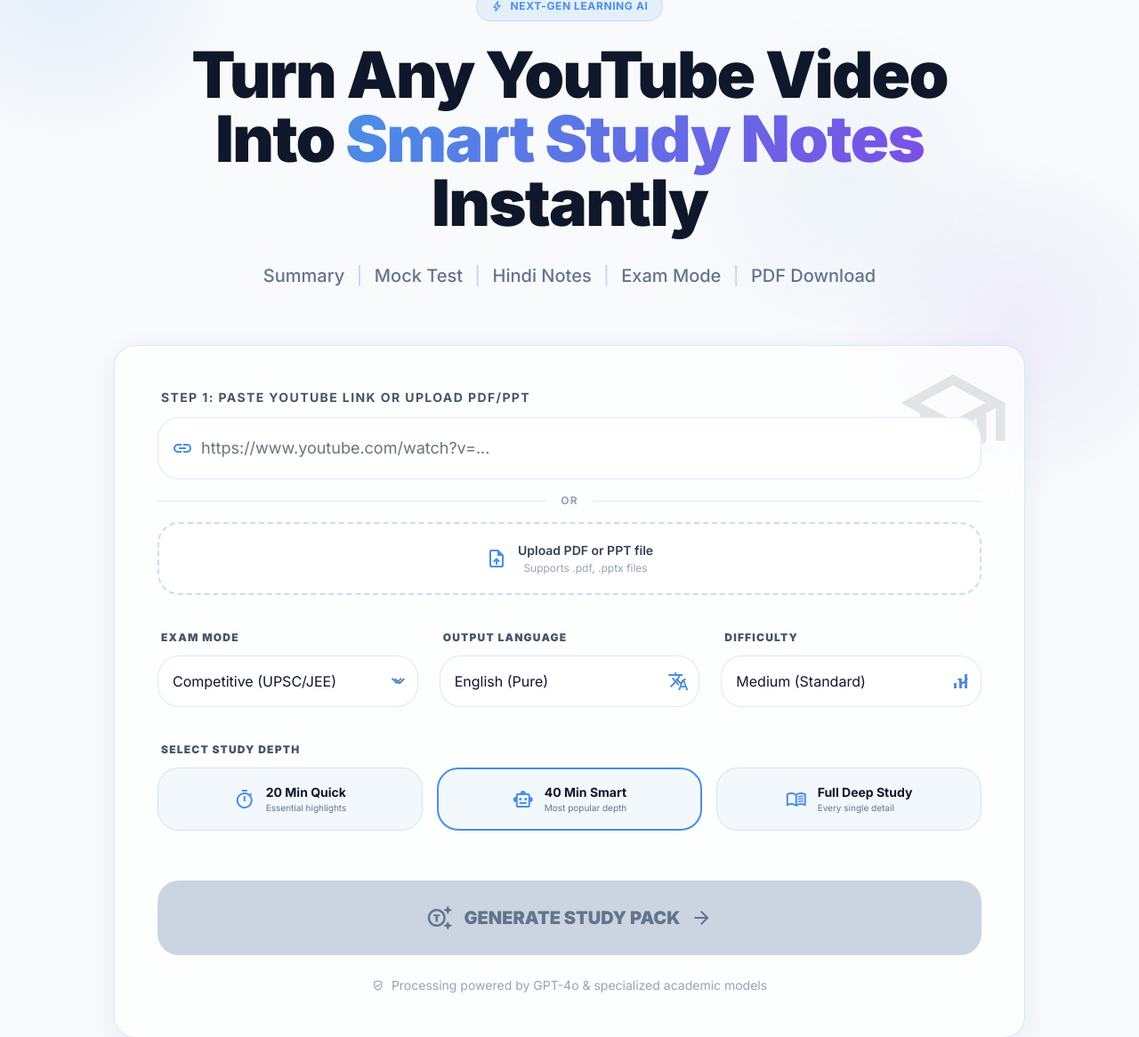
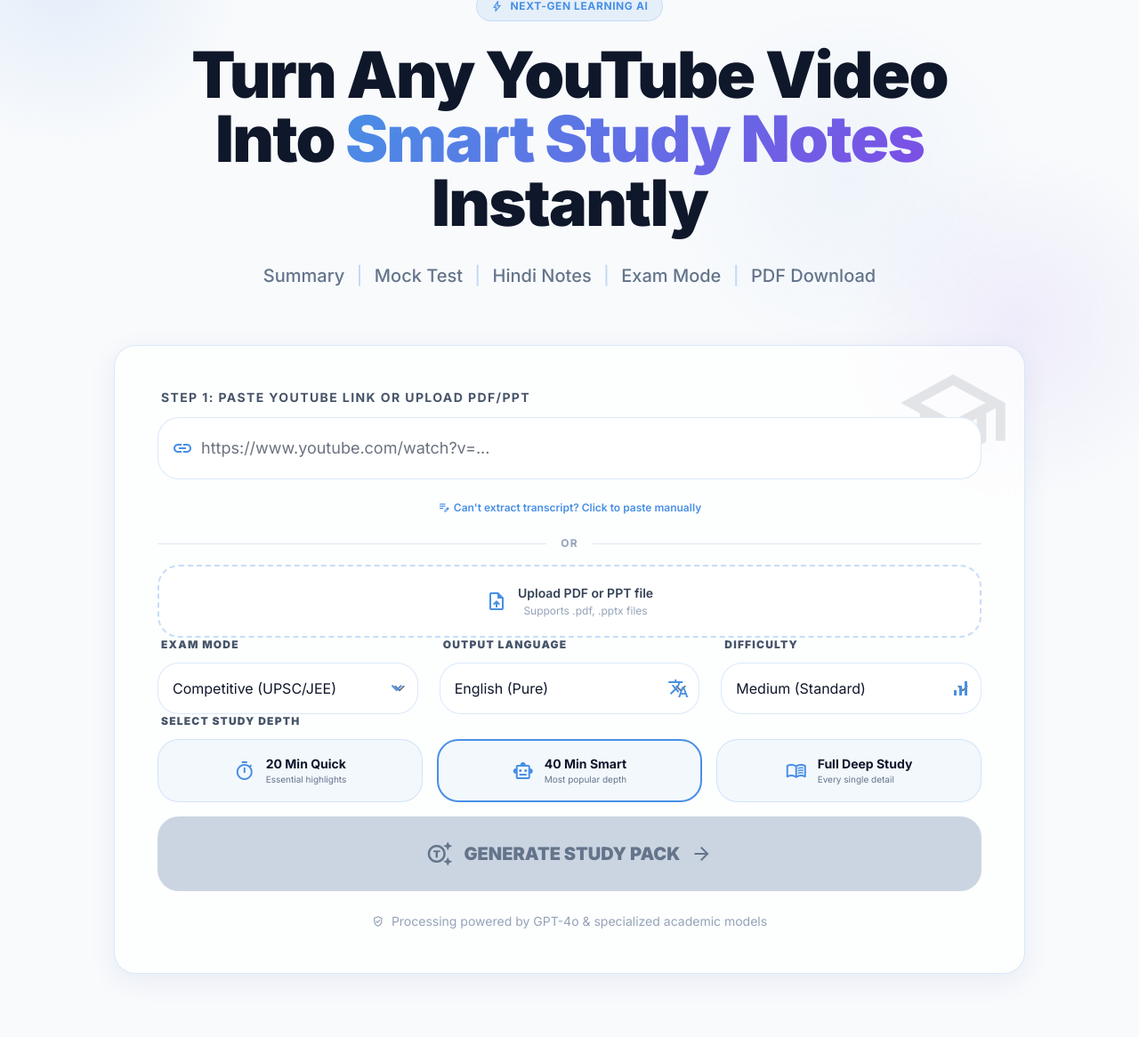
Before and after one commit to nikhiljaroli8288/snap_study-deploy-, a Flask app: page /home in a window 1280 px wide. Shown: the part 155-1321 px from the top of the page at 89% size. Run offline with Flask 3, Linux system fonts and the light colour scheme; the visitor is signed in with stand-in values (Sample User, id 1); some libraries are stand-ins or nearby versions.

Commit message:
Fix transcript extraction and add fallback options
- Fixed get_transcript() to work with current youtube-transcript-api version
  - Added support for instance-based fetch() API (newest version)
  - Added better error handling and detailed logging for all methods
  - Added comprehensive fallback chain for different API versions

- Added manual transcript paste option in UI
  - New textarea for users to paste transcript manually
  - Toggle button to show/hide manual input section
  - Integrated with existing workflow seamlessly

- Enhanced error messages
  - Clearer error messages that guide users to alternatives
  - Detailed logging to diagnose production issues
  - Better user experience when extraction fails

- Improved transcript text extraction
  - Support for FetchedTranscript objects with snippets attribute
  - Better handling of different transcript object types
  - More robust text normalization

Co-Authored-By: Claude Opus 4.6 <noreply@anthropic.com>

```diff
--- a/app.py
+++ b/app.py
@@ -153,10 +153,17 @@ def _extract_text_from_transcript_object(transcript_obj):
         return transcript_obj.strip()
     if isinstance(transcript_obj, list):
         return _extract_text_from_transcript_entries(transcript_obj)
+    # Handle FetchedTranscript object with snippets attribute
+    if hasattr(transcript_obj, 'snippets'):
+        try:
+            snippets = getattr(transcript_obj, 'snippets', [])
+            return _extract_text_from_transcript_entries(snippets)
+        except Exception:
+            pass
     if hasattr(transcript_obj, 'fetch'):
         try:
             fetched = transcript_obj.fetch()
-            return _extract_text_from_transcript_entries(fetched)
+            return _extract_text_from_transcript_object(fetched)
         except Exception:
             return ''
     return ''
@@ -164,74 +171,110 @@ def _extract_text_from_transcript_object(transcript_obj):
 
 def get_transcript(video_id):
     """Get transcript text from a YouTube video. Supports multiple API versions."""
-    languages = ['en', 'hi', 'en-US', 'en-GB', 'en-IN']
+    all_errors = []
+    languages = ['en', 'hi', 'en-US', 'en-GB', 'en-IN', 'auto']
 
-    # Try the static method approach (version 0.6.x and 1.x)
+    # Method 1: Try instance-based fetch API (newest version)
     try:
-        transcript = YouTubeTranscriptApi.get_transcript(video_id)
-        text = _extract_text_from_transcript_object(transcript)
-        if text:
-            return text
+        api = YouTubeTranscriptApi()
+        if hasattr(api, 'fetch'):
+            result = api.fetch(video_id)
+            text = _extract_text_from_transcript_object(result)
+            if text:
+                print(f'[transcript] SUCCESS: Instance fetch method extracted {len(text)} chars')
+                return text
     except Exception as e:
-        print(f'[transcript] Primary method failed: {e}')
+        err_msg = f'Method 1 (instance fetch): {type(e).__name__}: {str(e)}'
+        print(f'[transcript] {err_msg}')
+        all_errors.append(err_msg)
 
-    # Try with language fallback
+    # Method 2: Try instance-based list API
     try:
-        transcript = YouTubeTranscriptApi.get_transcript(video_id, languages=languages)
-        text = _extract_text_from_transcript_object(transcript)
-        if text:
-            return text
-    except Exception as e:
-        print(f'[transcript] Language fallback failed: {e}')
-
-    # Try transcript listing APIs (covers more video/language cases)
-    try:
-        ytt = YouTubeTranscriptApi()
-        list_fn = None
-        if hasattr(ytt, 'list'):
-            list_fn = ytt.list
-        elif hasattr(YouTubeTranscriptApi, 'list_transcripts'):
-            list_fn = YouTubeTranscriptApi.list_transcripts
-        if list_fn:
-            transcript_list = list_fn(video_id)
-            for lang in languages:
+        api = YouTubeTranscriptApi()
+        if hasattr(api, 'list'):
+            transcript_list = api.list(video_id)
+            # Try manually created first
+            for transcript in transcript_list:
                 try:
-                    if hasattr(transcript_list, 'find_transcript'):
-                        chosen = transcript_list.find_transcript([lang])
-                        text = _extract_text_from_transcript_object(chosen)
-                        if text:
-                            return text
-                except Exception:
-                    continue
-            for finder in ('find_manually_created_transcript', 'find_generated_transcript'):
-                fn = getattr(transcript_list, finder, None)
-                if not fn:
-                    continue
-                try:
-                    chosen = fn(languages)
-                    text = _extract_text_from_transcript_object(chosen)
+                    text = _extract_text_from_transcript_object(transcript)
                     if text:
+                        print(f'[transcript] SUCCESS: Instance list method extracted {len(text)} chars')
                         return text
                 except Exception:
                     continue
     except Exception as e:
-        print(f'[transcript] Transcript-list fallback failed: {e}')
+        err_msg = f'Method 2 (instance list): {type(e).__name__}: {str(e)}'
+        print(f'[transcript] {err_msg}')
+        all_errors.append(err_msg)
 
-    # Try instance-based approach (newer versions)
-    try:
-        ytt = YouTubeTranscriptApi()
-        if hasattr(ytt, 'fetch'):
-            transcript = ytt.fetch(video_id)
+    # Method 3: Try static get_transcript (older versions)
+    if hasattr(YouTubeTranscriptApi, 'get_transcript'):
+        try:
+            transcript = YouTubeTranscriptApi.get_transcript(video_id)
             text = _extract_text_from_transcript_object(transcript)
             if text:
+                print(f'[transcript] SUCCESS: Static method extracted {len(text)} chars')
                 return text
-        elif hasattr(ytt, 'get_transcript'):
-            transcript = ytt.get_transcript(video_id)
+        except Exception as e:
+            err_msg = f'Method 3 (static): {type(e).__name__}: {str(e)}'
+            print(f'[transcript] {err_msg}')
+            all_errors.append(err_msg)
+
+        # Try with language fallback
+        try:
+            transcript = YouTubeTranscriptApi.get_transcript(video_id, languages=languages)
             text = _extract_text_from_transcript_object(transcript)
             if text:
+                print(f'[transcript] SUCCESS: Language fallback extracted {len(text)} chars')
                 return text
-    except Exception as e:
-        print(f'[transcript] Instance method failed: {e}')
+        except Exception as e:
+            err_msg = f'Method 4 (language fallback): {type(e).__name__}: {str(e)}'
+            print(f'[transcript] {err_msg}')
+            all_errors.append(err_msg)
+
+    # Method 4: Try list_transcripts API (most comprehensive for older versions)
+    if hasattr(YouTubeTranscriptApi, 'list_transcripts'):
+        try:
+            transcript_list = YouTubeTranscriptApi.list_transcripts(video_id)
+
+            # Try manually created transcripts first (higher quality)
+            try:
+                transcript = transcript_list.find_manually_created_transcript(languages)
+                text = _extract_text_from_transcript_object(transcript)
+                if text:
+                    print(f'[transcript] SUCCESS: Manual transcript extracted {len(text)} chars')
+                    return text
+            except Exception:
+                pass
+
+            # Try generated transcripts
+            try:
+                transcript = transcript_list.find_generated_transcript(languages)
+                text = _extract_text_from_transcript_object(transcript)
+                if text:
+                    print(f'[transcript] SUCCESS: Generated transcript extracted {len(text)} chars')
+                    return text
+            except Exception:
+                pass
+
+            # Try any available transcript
+            for transcript in transcript_list:
+                try:
+                    text = _extract_text_from_transcript_object(transcript)
+                    if text:
+                        print(f'[transcript] SUCCESS: Any available transcript extracted {len(text)} chars')
+                        return text
+                except Exception:
+                    continue
+        except Exception as e:
+            err_msg = f'Method 5 (list_transcripts): {type(e).__name__}: {str(e)}'
+            print(f'[transcript] {err_msg}')
+            all_errors.append(err_msg)
+
+    # Log all errors for debugging
+    print(f'[transcript] FAILED: All methods exhausted for video {video_id}')
+    for idx, err in enumerate(all_errors, 1):
+        print(f'[transcript]   Error {idx}: {err}')
 
     return None
 
@@ -588,21 +631,38 @@ def api_generate():
     language = data.get('language', 'English (Pure)')
     difficulty = data.get('difficulty', 'Medium (Standard)')
     study_depth = data.get('study_depth', '40')
+    manual_transcript = data.get('manual_transcript', '').strip()
 
     # Extract video ID
     video_id = extract_video_id(url)
-    if not video_id:
+    if not video_id and not manual_transcript:
         return jsonify({'error': 'Invalid YouTube URL. Please paste a valid YouTube video link.'}), 400
 
-    # Get transcript
-    transcript = get_transcript(video_id)
-    if not transcript:
-        return jsonify({'error': 'Could not extract transcript. The video may not have captions/subtitles enabled.'}), 400
+    # Get transcript (auto-extract or use manual)
+    transcript = None
+    if manual_transcript:
+        transcript = manual_transcript
+        print(f'[transcript] Using manual transcript: {len(transcript)} chars')
+    elif video_id:
+        transcript = get_transcript(video_id)
+        if not transcript:
+            # Provide detailed error with helpful info
+            error_msg = (
+                'Could not extract transcript from this video. '
+                'This usually means the video does not have captions/subtitles available. '
+                'Try: (1) Choose a video with captions, (2) Upload a PDF/PPT instead, '
+                'or (3) Check if the video is publicly accessible.'
+            )
+            print(f'[transcript] Failed for video_id: {video_id}, URL: {url}')
+            return jsonify({'error': error_msg, 'video_id': video_id}), 400
+
+    if not transcript or len(transcript.strip()) < 50:
+        return jsonify({'error': 'Transcript is too short or empty. Please try a different video or upload a document.'}), 400
 
     # Check cache — if we already generated notes for this URL, reuse them
     try:
         cached_data, cached_key = find_study_data_by_url(url)
-        if cached_data and cached_key:
+        if cached_data and cached_key and not manual_transcript:
             session['data_key'] = cached_key
             _cache_store(cached_key, cached_data, url)
             email = session.get('user_email')
--- a/templates/home.html
+++ b/templates/home.html
@@ -161,6 +161,12 @@ if(s==="dark"||(!s&&d))document.documentElement.classList.add("dark");else docum
 </div>
 <input id="content-url" class="w-full pl-12 pr-4 py-5 border border-primary/20 rounded-xl focus:ring-2 focus:ring-primary focus:border-transparent transition-all outline-none text-lg bg-white dark:bg-slate-800 dark:border-slate-700 dark:text-slate-100 dark:placeholder-slate-500" placeholder="https://www.youtube.com/watch?v=..." type="text"/>
 </div>
+<div class="flex items-center justify-center">
+<button id="show-manual-transcript" type="button" class="text-xs font-semibold text-primary hover:text-primary-dark flex items-center gap-1 px-3 py-1.5 rounded-lg hover:bg-primary/10 transition-all">
+<span class="material-symbols-outlined text-sm">edit_note</span>
+Can't extract transcript? Click to paste manually
+</button>
+</div>
 <!-- OR Divider -->
 <div class="flex items-center gap-4">
 <div class="flex-1 h-px bg-slate-200 dark:bg-slate-700"></div>
@@ -187,6 +193,18 @@ if(s==="dark"||(!s&&d))document.documentElement.classList.add("dark");else docum
 <span class="material-symbols-outlined text-lg">close</span>
 </button>
 </div>
+</div>
+</div>
+<!-- Manual Transcript Option (Hidden by default) -->
+<div id="manual-transcript-section" class="hidden mt-4 p-4 rounded-xl bg-amber-50 dark:bg-amber-900/20 border border-amber-200 dark:border-amber-800">
+<div class="flex items-start gap-2 mb-3">
+<span class="material-symbols-outlined text-amber-600 dark:text-amber-400 text-xl">info</span>
+<div>
+<p class="text-sm font-semibold text-amber-900 dark:text-amber-100">Can't extract transcript?</p>
+<p class="text-xs text-amber-700 dark:text-amber-300 mt-0.5">Paste the video transcript or text content manually below and click generate.</p>
+</div>
+</div>
+<textarea id="manual-transcript-input" class="w-full h-32 p-3 border border-amber-300 dark:border-amber-700 rounded-lg focus:ring-2 focus:ring-amber-500 focus:border-transparent transition-all outline-none text-sm bg-white dark:bg-slate-800 dark:text-slate-100 resize-none" placeholder="Paste transcript or text content here (minimum 100 characters)..."></textarea>
 </div>
 </div>
 </div>
@@ -275,10 +293,24 @@ document.addEventListener('DOMContentLoaded', () => {
     const fileName = document.getElementById('file-name');
     const fileRemove = document.getElementById('file-remove');
     const fileLabel = document.getElementById('file-upload-label');
+    const showManualBtn = document.getElementById('show-manual-transcript');
+    const manualSection = document.getElementById('manual-transcript-section');
+    const manualInput = document.getElementById('manual-transcript-input');
     let uploadedFile = null;
 
+    // Toggle manual transcript section
+    if (showManualBtn && manualSection) {
+        showManualBtn.addEventListener('click', () => {
+            manualSection.classList.toggle('hidden');
+            if (!manualSection.classList.contains('hidden')) {
+                manualInput.focus();
+            }
+        });
+    }
+
     function hasInput() {
-        return input.value.trim() !== '' || uploadedFile !== null;
+        const hasManualTranscript = manualInput && manualInput.value.trim().length >= 50;
+        return input.value.trim() !== '' || uploadedFile !== null || hasManualTranscript;
     }
 
     function updateButtonState() {
@@ -294,15 +326,26 @@ document.addEventListener('DOMContentLoaded', () => {
     }
 
     input.addEventListener('input', () => {
-        // If user types a URL, clear file upload
-        if (input.value.trim() !== '' && uploadedFile) {
-            uploadedFile = null;
-            fileUpload.value = '';
-            fileSelected.classList.add('hidden');
-            fileLabel.classList.remove('hidden');
+        // If user types a URL, clear file upload and manual transcript
+        if (input.value.trim() !== '') {
+            if (uploadedFile) {
+                uploadedFile = null;
+                fileUpload.value = '';
+                fileSelected.classList.add('hidden');
+                fileLabel.classList.remove('hidden');
+            }
+            if (manualInput) {
+                manualInput.value = '';
+            }
         }
         updateButtonState();
     });
+
+    if (manualInput) {
+        manualInput.addEventListener('input', () => {
+            updateButtonState();
+        });
+    }
 
     fileUpload.addEventListener('change', (e) => {
         const file = e.target.files[0];
@@ -400,9 +443,11 @@ document.addEventListener('DOMContentLoaded', () => {
             });
         } else {
             // YouTube URL mode — same as before
+            const manualTranscript = manualInput ? manualInput.value.trim() : '';
             localStorage.setItem('studysnap_url', input.value.trim());
             localStorage.setItem('studysnap_upload_mode', '');
             localStorage.setItem('studysnap_file_key', '');
+            localStorage.setItem('studysnap_manual_transcript', manualTranscript);
             localStorage.setItem('studysnap_exam_mode', examMode);
             localStorage.setItem('studysnap_language', language);
             localStorage.setItem('studysnap_difficulty', difficulty);
```
Also changed, not shown: templates/analize.html (+5 -3 lines), test_transcript.py (added, +61 -0 lines).
